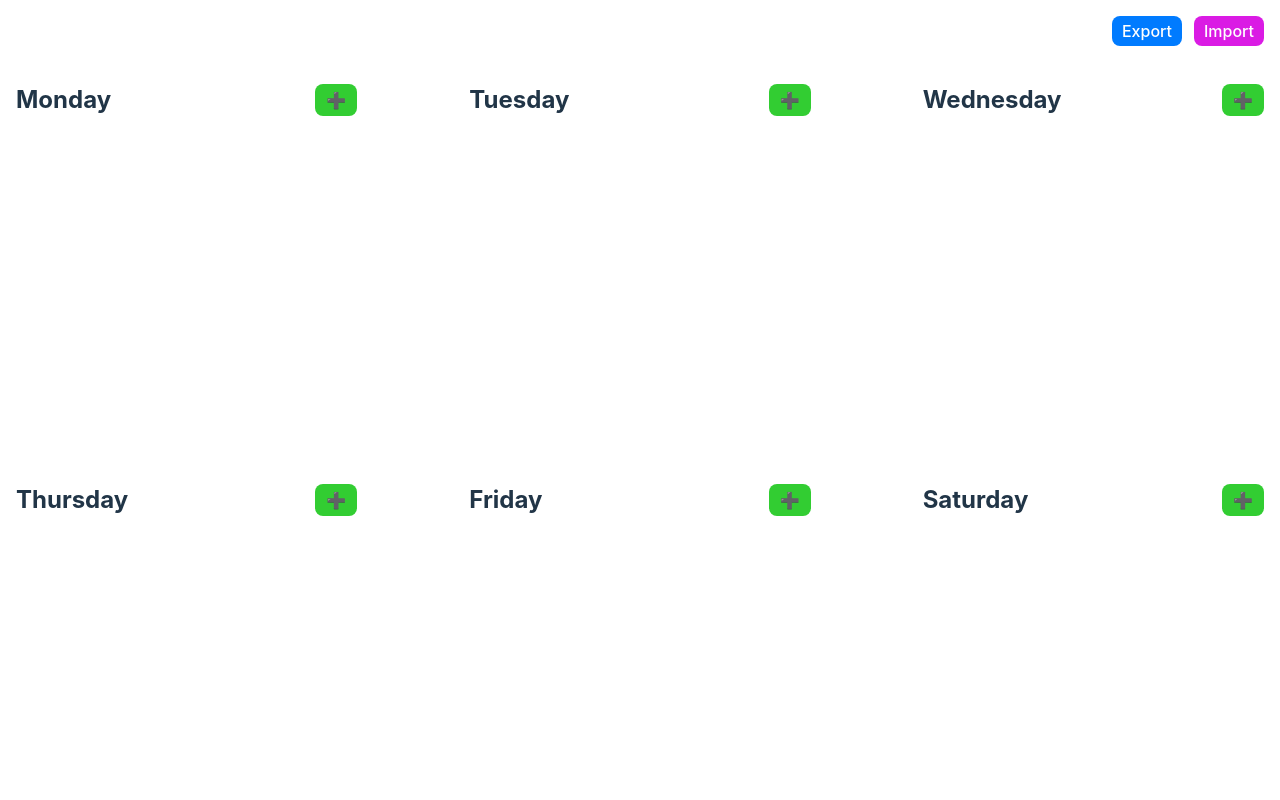
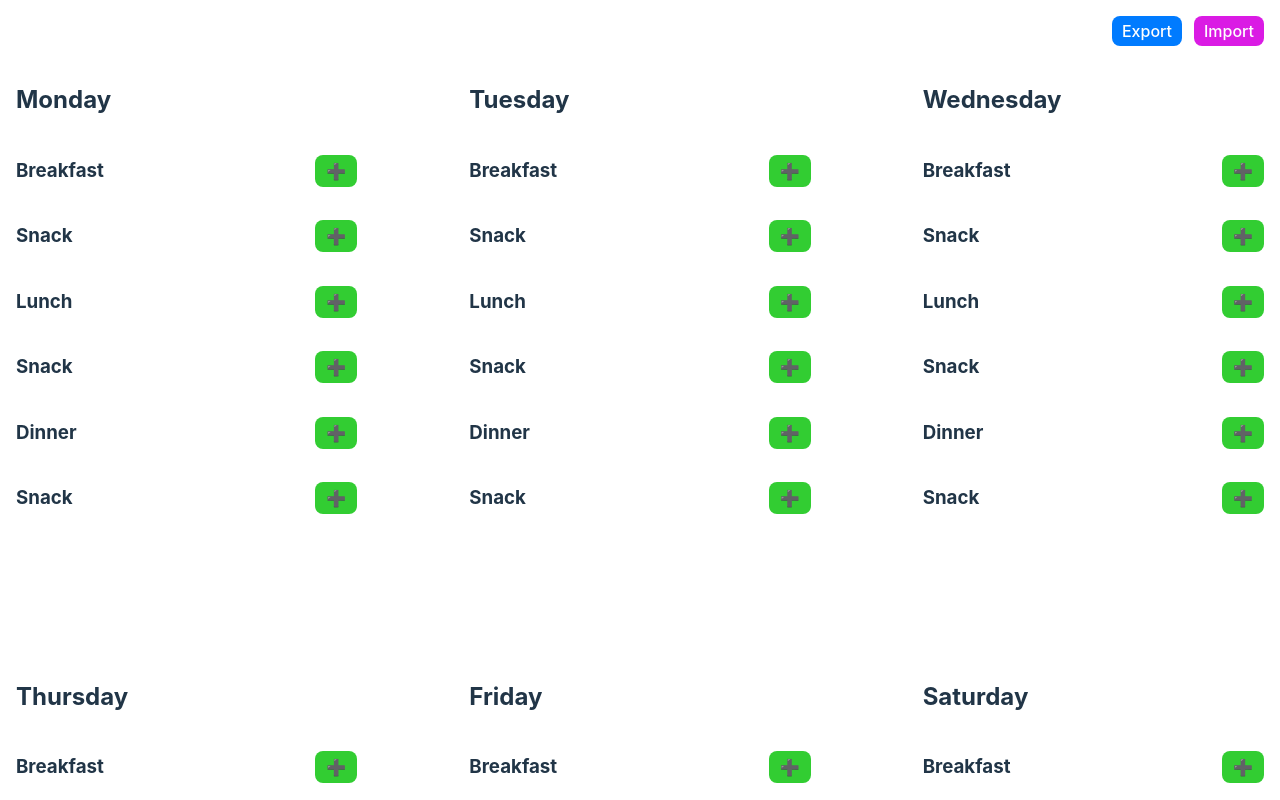
Before and after one commit to yvesgurcan/meals, a React (Vite) app: page / in a window 1280 px wide. Shown: the top 800 px of the page. Built offline with nearby package versions, Linux system fonts and the light colour scheme; the HTML template or start-up script is replaced by a standard one.

Commit message:
Add meals

```diff
--- a/src/App.tsx
+++ b/src/App.tsx
@@ -11,14 +11,23 @@ enum DaysOfTheWeek {
     sunday = 'sunday',
 }
 
+interface Meals {
+    breakfast: string[];
+    snack1: string[];
+    lunch: string[];
+    snack2: string[];
+    dinner: string[];
+    snack3: string[];
+}
+
 interface MealPlan {
-    [DaysOfTheWeek.monday]: string[];
-    [DaysOfTheWeek.tuesday]: string[];
-    [DaysOfTheWeek.wednesday]: string[];
-    [DaysOfTheWeek.thursday]: string[];
-    [DaysOfTheWeek.friday]: string[];
-    [DaysOfTheWeek.saturday]: string[];
-    [DaysOfTheWeek.sunday]: string[];
+    [DaysOfTheWeek.monday]: Meals;
+    [DaysOfTheWeek.tuesday]: Meals;
+    [DaysOfTheWeek.wednesday]: Meals;
+    [DaysOfTheWeek.thursday]: Meals;
+    [DaysOfTheWeek.friday]: Meals;
+    [DaysOfTheWeek.saturday]: Meals;
+    [DaysOfTheWeek.sunday]: Meals;
 }
 
 const LOCAL_STORAGE_PROPERTY = 'mealplan';
@@ -54,6 +63,15 @@ const MEAL_PLAN_BUILDER = [
     },
 ];
 
+const MEAL_NAMES = {
+    breakfast: 'Breakfast',
+    snack1: 'Snack',
+    lunch: 'Lunch',
+    snack2: 'Snack',
+    dinner: 'Dinner',
+    snack3: 'Snack',
+};
+
 const Days = styled.div`
     box-sizing: border-box;
     display: grid;
@@ -73,7 +91,7 @@ const Day = styled.div`
     padding: 1rem;
 `;
 
-const DayTitle = styled.div`
+const MealTitle = styled.div`
     display: flex;
     justify-content: space-between;
     align-items: center;
@@ -137,13 +155,62 @@ function formatTimestamp(date: Date): string {
 
 const App: React.FC = () => {
     const [mealPlan, setMealPlan] = useState<MealPlan>({
-        monday: [],
-        tuesday: [],
-        wednesday: [],
-        thursday: [],
-        friday: [],
-        saturday: [],
-        sunday: [],
+        monday: {
+            breakfast: [],
+            snack1: [],
+            lunch: [],
+            snack2: [],
+            dinner: [],
+            snack3: [],
+        },
+        tuesday: {
+            breakfast: [],
+            snack1: [],
+            lunch: [],
+            snack2: [],
+            dinner: [],
+            snack3: [],
+        },
+        wednesday: {
+            breakfast: [],
+            snack1: [],
+            lunch: [],
+            snack2: [],
+            dinner: [],
+            snack3: [],
+        },
+        thursday: {
+            breakfast: [],
+            snack1: [],
+            lunch: [],
+            snack2: [],
+            dinner: [],
+            snack3: [],
+        },
+        friday: {
+            breakfast: [],
+            snack1: [],
+            lunch: [],
+            snack2: [],
+            dinner: [],
+            snack3: [],
+        },
+        saturday: {
+            breakfast: [],
+            snack1: [],
+            lunch: [],
+            snack2: [],
+            dinner: [],
+            snack3: [],
+        },
+        sunday: {
+            breakfast: [],
+            snack1: [],
+            lunch: [],
+            snack2: [],
+            dinner: [],
+            snack3: [],
+        },
     });
 
     const [updateLocalStorage, setUpdateLocalStorage] = useState(false);
@@ -165,25 +232,35 @@ const App: React.FC = () => {
         }
     }, [mealPlan]);
 
-    const handleAddItem = (day: keyof MealPlan) => {
+    const handleAddItem = (day: keyof MealPlan, meal: keyof Meals) => {
         const newItem = prompt('Enter a new item:');
         if (newItem) {
             setMealPlan((prevMealPlan) => ({
                 ...prevMealPlan,
-                [day]: [...prevMealPlan[day], newItem],
+                [day]: {
+                    ...prevMealPlan[day],
+                    [meal]: [...prevMealPlan[day][meal], newItem],
+                },
             }));
             setUpdateLocalStorage(true);
         }
     };
 
-    const handleDeleteItem = (day: keyof MealPlan, index: number) => {
+    const handleDeleteItem = (
+        day: keyof MealPlan,
+        meal: keyof Meals,
+        index: number
+    ) => {
         setMealPlan((prevMealPlan) => {
-            const updatedMealPlan = prevMealPlan[day].filter(
+            const updatedMealPlanDayMeal = prevMealPlan[day][meal].filter(
                 (_, i) => i !== index
             );
             return {
                 ...prevMealPlan,
-                [mealPlan]: updatedMealPlan,
+                [day]: {
+                    ...prevMealPlan[day],
+                    [meal]: updatedMealPlanDayMeal,
+                },
             };
         });
         setUpdateLocalStorage(true);
@@ -242,23 +319,44 @@ const App: React.FC = () => {
             <Days>
                 {MEAL_PLAN_BUILDER.map((day) => (
                     <Day key={day.name}>
-                        <DayTitle>
                         <h2>{day.name}</h2>
+                        <List>
+                            {Object.keys(mealPlan[day.property]).map(
+                                (mN, mealIndex) => {
+                                    const mealName = mN as keyof Meals;
+                                    return (
+                                        <div key={mealIndex}>
+                                            <MealTitle>
+                                                <h3>
+                                                    {
+                                                        MEAL_NAMES[
+                                                            mN as unknown as keyof MEAL_NAMES
+                                                        ]
+                                                    }
+                                                </h3>
                                                 <AddItemButton
-                                onClick={() => handleAddItem(day.property)}
+                                                    onClick={() =>
+                                                        handleAddItem(
+                                                            day.property,
+                                                            mealName
+                                                        )
+                                                    }
                                                 >
                                                     ➕
                                                 </AddItemButton>
-                        </DayTitle>
-                        <List>
-                            {mealPlan[day.property].map((item, index) => {
-                                return (
-                                    <ListItem key={`${item}-${index}`}>
+                                            </MealTitle>
+                                            {mealPlan[day.property][
+                                                mealName
+                                            ].map((item, index) => (
+                                                <ListItem
+                                                    key={`${item}-${index}`}
+                                                >
                                                     {item}{' '}
                                                     <DeleteItemButton
                                                         onClick={() =>
                                                             handleDeleteItem(
                                                                 day.property,
+                                                                mealName,
                                                                 index
                                                             )
                                                         }
@@ -266,8 +364,11 @@ const App: React.FC = () => {
                                                         ➖
                                                     </DeleteItemButton>
                                                 </ListItem>
+                                            ))}
+                                        </div>
                                     );
-                            })}
+                                }
+                            )}
                         </List>
                     </Day>
                 ))}
```
Lines whose indentation alone changed are shown as unchanged.
